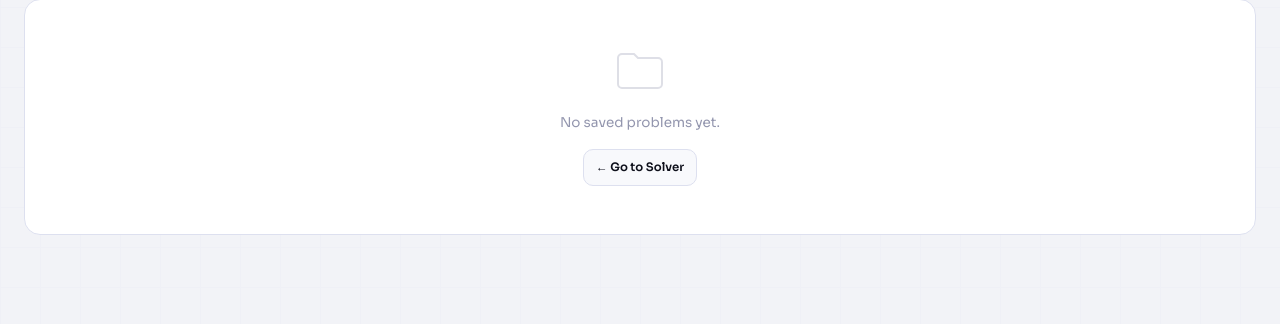
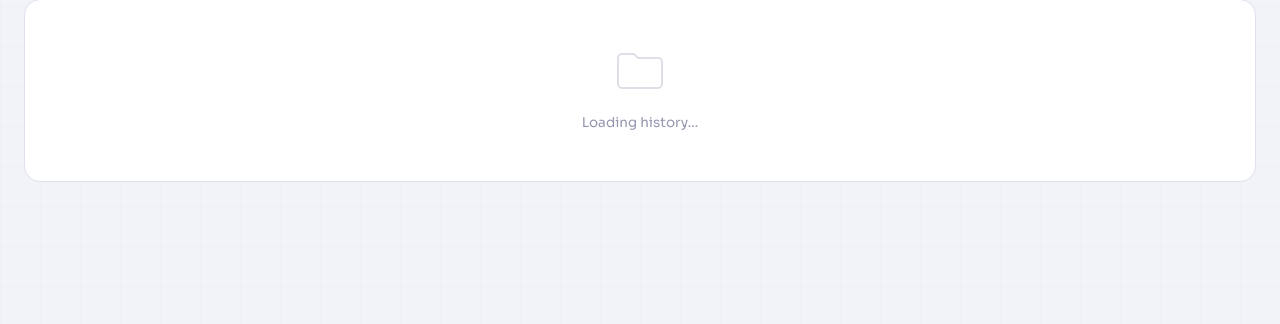
Before and after one commit to manoj-1407/knapsack-solver, a Flask app: template templates/history.html in a window 1280 px wide. Shown: the part 193-517 px from the top of the page. Run offline with Flask 3, Linux system fonts and the light colour scheme; the template is opened without the code that fills it, so the values that code supplies are empty.

Commit message:
Fix history page to dynamically load data via API instead of server-side rendering

```diff
--- a/templates/history.html
+++ b/templates/history.html
@@ -9,70 +9,15 @@
 </div>
 
 <div class="card">
-  {% if problems %}
-  <div style="overflow-x:auto;">
-    <table class="history-table">
-      <thead>
-        <tr>
-          <th>#</th>
-          <th>Name</th>
-          <th>Items</th>
-          <th>Capacity</th>
-          <th>Saved</th>
-          <th>Actions</th>
-        </tr>
-      </thead>
-      <tbody>
-        {% for p in problems %}
-        <tr>
-          <td class="mono text-muted" style="font-size:.75rem">{{ p.id }}</td>
-          <td style="font-weight:500;">{{ p.name }}</td>
-          <td>
-            <span style="display:inline-flex; align-items:center; gap:6px; font-family:var(--font-mono); font-size:.8rem;">
-              <span style="width:8px;height:8px;border-radius:50%;background:var(--accent);display:inline-block;opacity:.6"></span>
-              {{ p.item_count }} items
-            </span>
-          </td>
-          <td class="mono" style="font-size:.82rem;">{{ p.capacity }}</td>
-          <td style="color:var(--text-secondary); font-size:.82rem;">
-            {{ p.created_at | replace('T', ' ') }}
-          </td>
-          <td>
-            <div style="display:flex; gap:var(--sp-2);">
-              <button
-                class="btn btn-secondary btn-sm load-btn"
-                data-id="{{ p.id }}"
-              >
-                <svg width="12" height="12" viewBox="0 0 24 24" fill="none" stroke="currentColor" stroke-width="2">
-                  <polyline points="1 4 1 10 7 10"/><path d="M3.51 15a9 9 0 1 0 .49-3.51"/>
-                </svg>
-                Load
-              </button>
-              <button
-                class="btn btn-danger btn-sm del-btn"
-                data-id="{{ p.id }}"
-              >
-                <svg width="12" height="12" viewBox="0 0 24 24" fill="none" stroke="currentColor" stroke-width="2">
-                  <polyline points="3 6 5 6 21 6"/><path d="M19 6l-1 14H6L5 6"/><path d="M10 11v6M14 11v6"/>
-                </svg>
-              </button>
-            </div>
-          </td>
-        </tr>
-        {% endfor %}
-      </tbody>
-    </table>
+  <div id="history-content">
+    <!-- History table will be loaded here -->
+    <div style="display:flex; align-items:center; justify-content:center; flex-direction:column; gap:var(--sp-4); padding:var(--sp-12); color:var(--text-muted);">
+      <svg width="48" height="48" viewBox="0 0 24 24" fill="none" stroke="currentColor" stroke-width="1" opacity="0.3">
+        <path d="M3 3h6l2 2h10a2 2 0 0 1 2 2v11a2 2 0 0 1-2 2H3a2 2 0 0 1-2-2V5a2 2 0 0 1 2-2z"/>
+      </svg>
+      <p style="font-size:.9rem;">Loading history...</p>
+    </div>
   </div>
-
-  {% else %}
-  <div style="display:flex; align-items:center; justify-content:center; flex-direction:column; gap:var(--sp-4); padding:var(--sp-12); color:var(--text-muted);">
-    <svg width="48" height="48" viewBox="0 0 24 24" fill="none" stroke="currentColor" stroke-width="1" opacity="0.3">
-      <path d="M3 3h6l2 2h10a2 2 0 0 1 2 2v11a2 2 0 0 1-2 2H3a2 2 0 0 1-2-2V5a2 2 0 0 1 2-2z"/>
-    </svg>
-    <p style="font-size:.9rem;">No saved problems yet.</p>
-    <a href="/" class="btn btn-secondary btn-sm">← Go to Solver</a>
-  </div>
-  {% endif %}
 </div>
 
 <!-- Detail modal -->
@@ -106,6 +51,115 @@
 {% block extra_scripts %}
 <script>
 document.addEventListener('DOMContentLoaded', () => {
+  loadHistory();
+
+  // Refresh history when page becomes visible (in case user saved something)
+  document.addEventListener('visibilitychange', () => {
+    if (!document.hidden) {
+      loadHistory();
+    }
+  });
+});
+
+async function loadHistory() {
+  try {
+    const res = await fetch('/api/history');
+    if (!res.ok) {
+      throw new Error('Failed to load history');
+    }
+    const problems = await res.json();
+    renderHistory(problems);
+  } catch (err) {
+    console.error('History load error:', err);
+    document.getElementById('history-content').innerHTML = `
+      <div style="display:flex; align-items:center; justify-content:center; flex-direction:column; gap:var(--sp-4); padding:var(--sp-12); color:var(--text-muted);">
+        <svg width="48" height="48" viewBox="0 0 24 24" fill="none" stroke="currentColor" stroke-width="1" opacity="0.3">
+          <path d="M12 9v2m0 4h.01m-6.938 4h13.856c1.54 0 2.502-1.667 1.732-2.5L13.732 4c-.77-.833-1.964-.833-2.732 0L3.732 16.5c-.77.833.192 2.5 1.732 2.5z"/>
+        </svg>
+        <p style="font-size:.9rem;">Failed to load history.</p>
+        <button onclick="loadHistory()" class="btn btn-secondary btn-sm">Retry</button>
+      </div>
+    `;
+  }
+}
+
+function renderHistory(problems) {
+  if (problems.length === 0) {
+    document.getElementById('history-content').innerHTML = `
+      <div style="display:flex; align-items:center; justify-content:center; flex-direction:column; gap:var(--sp-4); padding:var(--sp-12); color:var(--text-muted);">
+        <svg width="48" height="48" viewBox="0 0 24 24" fill="none" stroke="currentColor" stroke-width="1" opacity="0.3">
+          <path d="M3 3h6l2 2h10a2 2 0 0 1 2 2v11a2 2 0 0 1-2 2H3a2 2 0 0 1-2-2V5a2 2 0 0 1 2-2z"/>
+        </svg>
+        <p style="font-size:.9rem;">No saved problems yet.</p>
+        <a href="/" class="btn btn-secondary btn-sm">← Go to Solver</a>
+      </div>
+    `;
+    return;
+  }
+
+  const tableHtml = `
+    <div style="overflow-x:auto;">
+      <table class="history-table">
+        <thead>
+          <tr>
+            <th>#</th>
+            <th>Name</th>
+            <th>Items</th>
+            <th>Capacity</th>
+            <th>Saved</th>
+            <th>Actions</th>
+          </tr>
+        </thead>
+        <tbody>
+          ${problems.map(p => `
+            <tr>
+              <td class="mono text-muted" style="font-size:.75rem">${p.id}</td>
+              <td style="font-weight:500;">${escHtml(p.name)}</td>
+              <td>
+                <span style="display:inline-flex; align-items:center; gap:6px; font-family:var(--font-mono); font-size:.8rem;">
+                  <span style="width:8px;height:8px;border-radius:50%;background:var(--accent);display:inline-block;opacity:.6"></span>
+                  ${p.item_count} items
+                </span>
+              </td>
+              <td class="mono" style="font-size:.82rem;">${p.capacity}</td>
+              <td style="color:var(--text-secondary); font-size:.82rem;">
+                ${p.created_at.replace('T', ' ')}
+              </td>
+              <td>
+                <div style="display:flex; gap:var(--sp-2);">
+                  <button
+                    class="btn btn-secondary btn-sm load-btn"
+                    data-id="${p.id}"
+                  >
+                    <svg width="12" height="12" viewBox="0 0 24 24" fill="none" stroke="currentColor" stroke-width="2">
+                      <polyline points="1 4 1 10 7 10"/><path d="M3.51 15a9 9 0 1 0 .49-3.51"/>
+                    </svg>
+                    Load
+                  </button>
+                  <button
+                    class="btn btn-danger btn-sm del-btn"
+                    data-id="${p.id}"
+                  >
+                    <svg width="12" height="12" viewBox="0 0 24 24" fill="none" stroke="currentColor" stroke-width="2">
+                      <polyline points="3 6 5 6 21 6"/><path d="M19 6l-1 14H6L5 6"/><path d="M10 11v6M14 11v6"/>
+                    </svg>
+                  </button>
+                </div>
+              </td>
+            </tr>
+          `).join('')}
+        </tbody>
+      </table>
+    </div>
+  `;
+
+  document.getElementById('history-content').innerHTML = tableHtml;
+
+  // Re-attach event listeners
+  attachHistoryEventListeners();
+}
+
+function attachHistoryEventListeners() {
   // Delete
   document.querySelectorAll('.del-btn').forEach(btn => {
     btn.addEventListener('click', async () => {
@@ -113,6 +167,27 @@ document.addEventListener('DOMContentLoaded', () => {
       const id  = btn.dataset.id;
       const res = await fetch(`/api/history/${id}`, { method: 'DELETE' });
       if (res.ok) {
+        btn.closest('tr').remove();
+        toast('Deleted.', 'success');
+        // Refresh the history count
+        loadHistory();
+      } else {
+        toast('Delete failed.', 'error');
+      }
+    });
+  });
+
+  // Load detail
+  document.querySelectorAll('.load-btn').forEach(btn => {
+    btn.addEventListener('click', async () => {
+      const id  = btn.dataset.id;
+      const res = await fetch(`/api/history/${id}`);
+      if (!res.ok) { toast('Failed to load.', 'error'); return; }
+      const data = await res.json();
+      showModal(data);
+    });
+  });
+}
         btn.closest('tr').remove();
         toast('Deleted.', 'success');
       } else {
@@ -140,7 +215,7 @@ document.addEventListener('DOMContentLoaded', () => {
     if (e.target === e.currentTarget)
       e.currentTarget.classList.add('hidden');
   });
-});
+}
 
 function showModal(data) {
   document.getElementById('modal-title').textContent = data.name;
```
